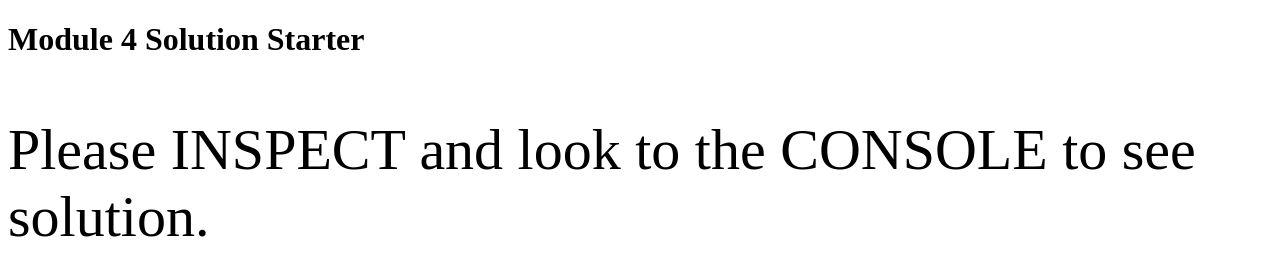
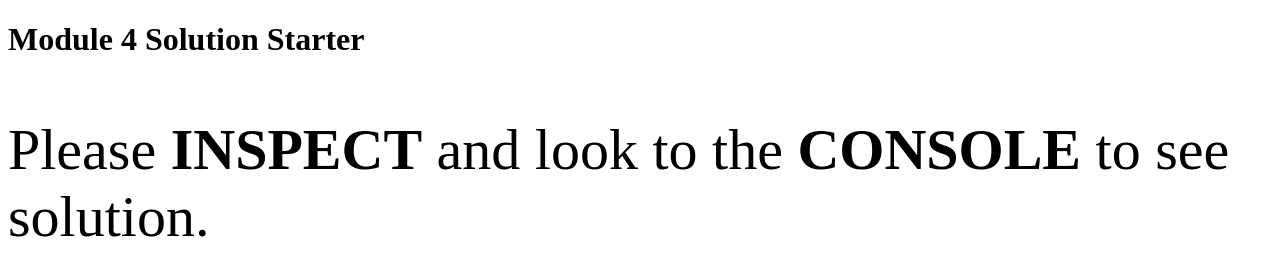
Before and after one commit to NicatQaibov/NicatQaibov.github.io, a plain HTML site: page mod4_solution/index.html in a window 1280 px wide. Drawn offline with Linux system fonts and the light colour scheme.

Commit message:
Update index.html

```diff
--- a/mod4_solution/index.html
+++ b/mod4_solution/index.html
@@ -10,6 +10,6 @@
 </head>
 <body>
   <h1>Module 4 Solution Starter</h1>
-  <p style = "font-size:58px">Please INSPECT and look to the CONSOLE to see solution.</p>
+  <p style = "font-size:58px">Please <b>INSPECT</b> and look to the <b>CONSOLE</b> to see solution.</p>
 </body>
 </html>
```
